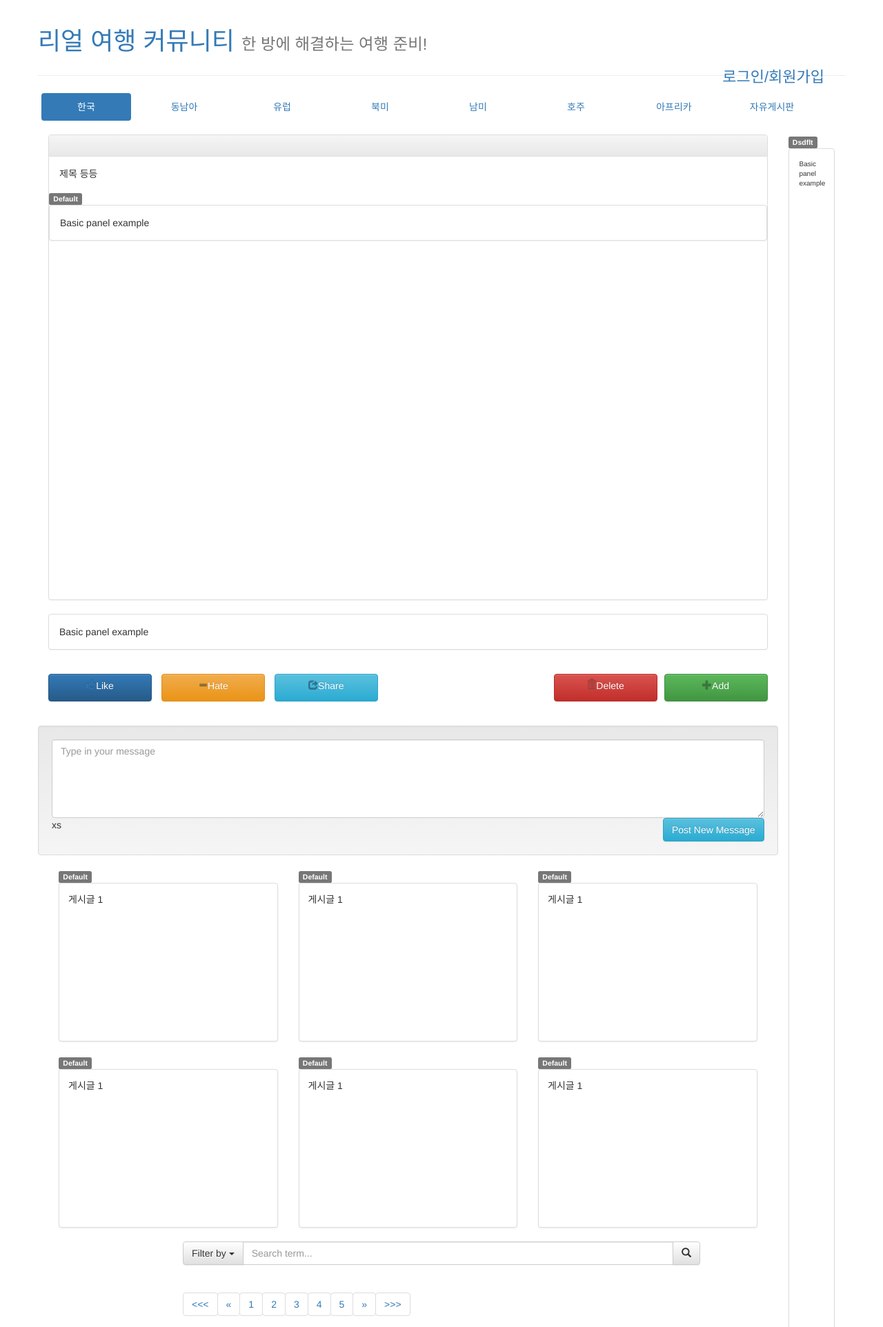
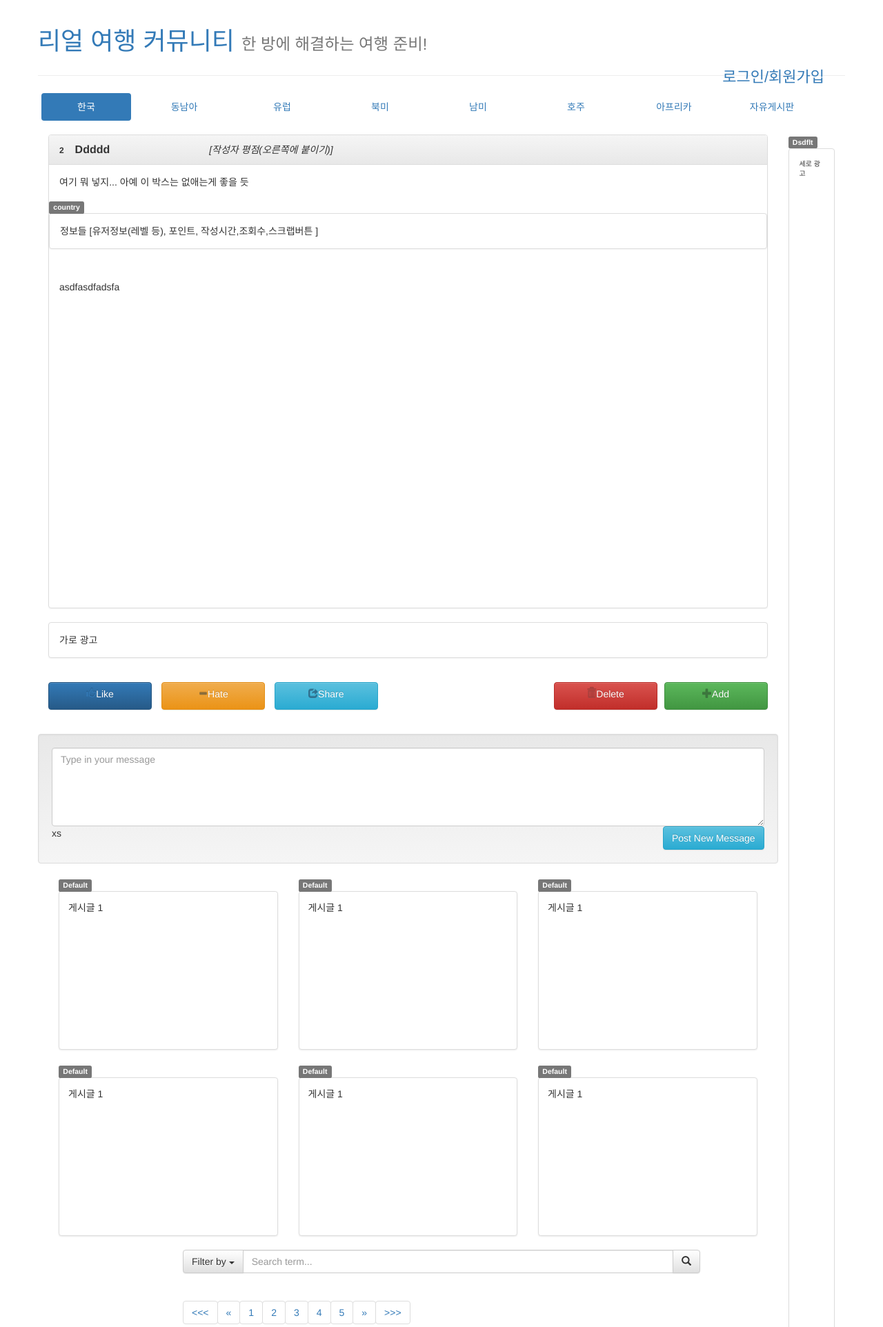
Before and after one commit to Covee/TravelCommunity_Final_1, a Django app: page /board/korea/2/ in a window 1280 px wide. Shown: the top 1924 px of the page at 69% size. Run offline with Django 3.2, Linux system fonts and the light colour scheme; data comes from the database, SQL or seed files in the repository; some libraries are stand-ins or nearby versions.

Commit message:
post per page 수정, post&board&detail 연결, image파일 template에 나오게끔 수정 중

```diff
--- a/board/models.py
+++ b/board/models.py
@@ -2,6 +2,7 @@ from __future__ import unicode_literals
 from django.db import models
 from django.core.urlresolvers import reverse
 from django.contrib.auth.models import User
+from PIL import Image
 
 
 class Post(models.Model):
@@ -30,4 +31,4 @@ class Post(models.Model):
         super(Post, self).delete(*args, **kwargs)
 
     def get_absolute_url(self):
-        return reverse('korea:post_detail', args={self.id})
+        return reverse('post:post_detail', args={self.id})
--- a/board/templates/korea/post_detail.html
+++ b/board/templates/korea/post_detail.html
@@ -9,30 +9,42 @@
                 <div class="col-sm-11 col-md-11">
                     <div class="panel panel-default">
                         <div class="panel-heading">
-                            <p name="zzzz"></p>
+                            <p name="title" style="display: inline;">
+                               {% block title %}
+                                    <b style="font-size: 12px;"> {{ post.id }}&emsp;</style="font-size:></b>
+                                    <b style="font-size: 16px;">{{ post.title }}</b>&emsp;&emsp;&emsp;&emsp;&emsp;&emsp;&emsp;&emsp;&emsp;&emsp;
+                                    <i>[작성자 평점(오른쪽에 붙이기)]</i>
+                                {% endblock %}
+                            </p>
                         </div>
+
                         <div class="panel-body">
-                            제목 등등
+                            여기 뭐 넣지... 아예 이 박스는 없애는게 좋을 듯
                         </div>
-                        <span class="label label-default">Default</span>
+
+                        <span class="label label-default">country</span>
                         <div class="panel panel-default">
                             <div class="panel-body">
-                                Basic panel example
+                                정보들 [유저정보(레벨 등), 포인트, 작성시간,조회수,스크랩버튼 ]
                             </div>
                         </div>
                         <div class="panel-body mainbody" style="height:500px;">
-                                {% for post in post_detail %}
-                                    <h4>{{ post.title }}</h4>
-                                {% endfor %}
+                            <p style="font-size: 15px; font: "">
+                                {{ post.image }}
+
+                                {{ post.content | linebreaks }}
+                            </p>
 
                         </div>
                     </div>
                 </div>
+
+
                 <div class="col-sm-1 col-md-1 pull-right">
                     <span class="label label-default">Dsdflt</span>
                     <div class="panel panel-default">
                         <div class="panel-body commercial" style="height:2015px;font-size:10px;">
-                            Basic panel example
+                            세로 광고
                         </div>
                     </div>
                 </div>
@@ -40,7 +52,7 @@
                 <div class="col-sm-11 col-md-11">
                     <div class="panel panel-default">
                         <div class="panel-body">
-                            Basic panel example
+                            가로 광고
                         </div>
                     </div>
                 </div>
--- a/board/urls.py
+++ b/board/urls.py
@@ -1,5 +1,7 @@
 from django.conf.urls import url, include
 from board.views import *
+from django.conf import settings
+from django.conf.urls.static import static
 
 
 urlpatterns = [
@@ -7,6 +9,4 @@ urlpatterns = [
     url(r'^korea/$', KoreaBoard.as_view(), name='korea'),
     url(r'^korea/(?P<pk>\d+)/$', PostDetail.as_view(), name='post_detail')
 
-]
-
-#static(settings.MEDIA.URL, document_root = settings.MEDIA_ROOT)
+] + static(settings.MEDIA_URL, document_root = settings.MEDIA_ROOT)
```
Also changed, not shown: Travel_Comm/settings.py (+7 -0 lines), board/templates/korea/board.html (+11 -2 lines), board/migrations/0007_auto_20171027_1351.py (added), db.sqlite3, media/upload/2017/10/24/orig/d123.jpg (renamed from upload/2017/10/24/orig/d123.jpg), media/upload/2017/10/27/orig/실업.jpg (added), media/upload/2017/10/27/orig/안중근.jpg (added), media/upload/2017/10/27/orig/청년실업.jpg (added).
